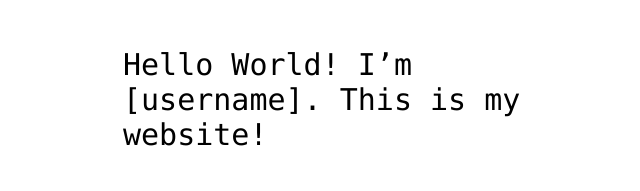
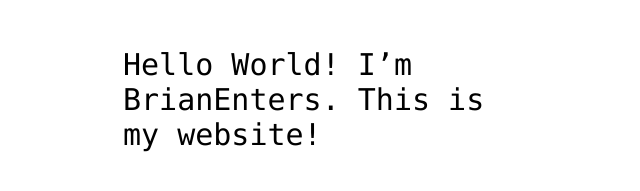
Before and after one commit to BrianEnters/BrianEnters.github.io, a plain HTML site: page index.html in a window 1280 px wide. Shown: the part 341-532 px from the top of the page, without its empty margins (317-957 px from the left). Drawn offline with Linux system fonts and the light colour scheme.

Commit message:
Update index.html

```diff
--- a/index.html
+++ b/index.html
@@ -12,6 +12,6 @@
 <img src="https://octodex.github.com/images/daftpunktocat-thomas.gif" id="octocat" alt="octocat-gif" />
 
 <!-- Change this code here by copy and pasting your template on line 15 -->
-<p>Hello World! I’m [username]. This is my website!</p>
+<p>Hello World! I’m BrianEnters. This is my website!</p>
 </body>
 </html>
```
